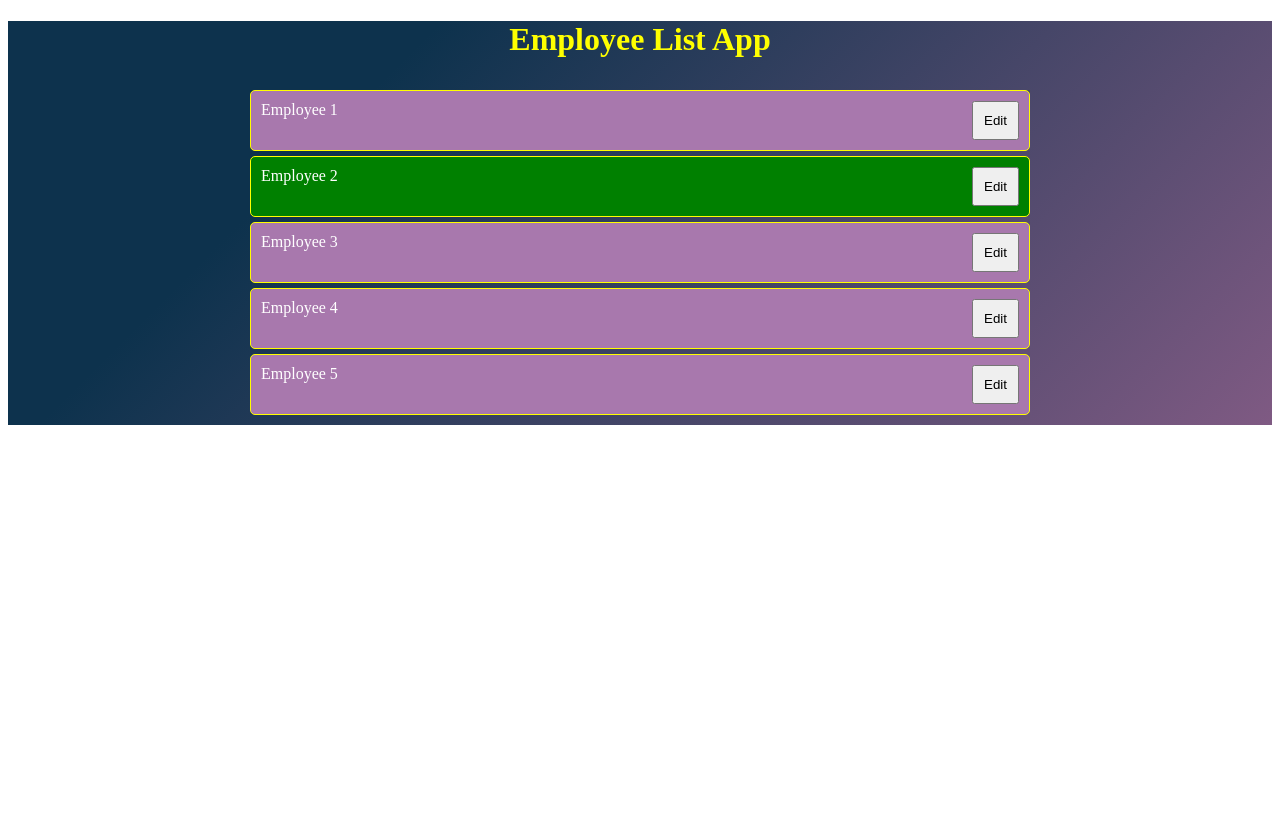
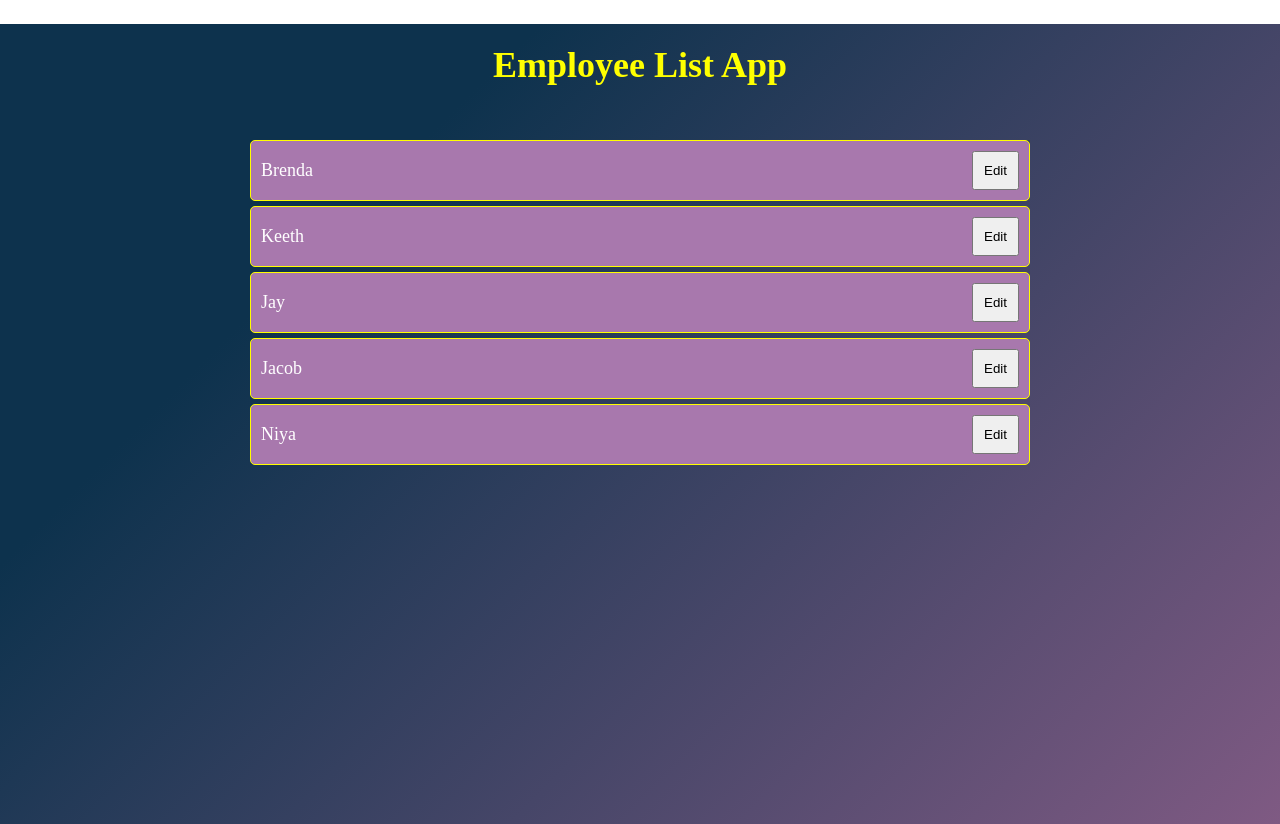
Before and after one commit to sivalay/Employee-list-app, a Vue app: page / in a window 1280 px wide. Before the commit the page ends 800 px from the top, so only its background shows below. Built offline with nearby package versions, Linux system fonts and the light colour scheme; no server answers.

Commit message:
update: Updated employee list and style

```diff
--- a/src/App.vue
+++ b/src/App.vue
@@ -10,10 +10,11 @@ import EmployeeList from './components/EmployeeList.vue'
 
 <style scoped>
 main {
-  max-height: 100vh !important;
+  min-height: 100vh;
   background-color: #7f5a83;
   background-image: linear-gradient(315deg, #7f5a83 0%, #0d324d 74%);
   background-repeat: no-repeat;
   color: #fff;
+  font-size: 18px;
 }
 </style>
--- a/src/assets/base.css
+++ /dev/null
@@ -1,86 +0,0 @@
-/* color palette from <https://github.com/vuejs/theme> */
-:root {
-  --vt-c-white: #ffffff;
-  --vt-c-white-soft: #f8f8f8;
-  --vt-c-white-mute: #f2f2f2;
-
-  --vt-c-black: #181818;
-  --vt-c-black-soft: #222222;
-  --vt-c-black-mute: #282828;
-
-  --vt-c-indigo: #2c3e50;
-
-  --vt-c-divider-light-1: rgba(60, 60, 60, 0.29);
-  --vt-c-divider-light-2: rgba(60, 60, 60, 0.12);
-  --vt-c-divider-dark-1: rgba(84, 84, 84, 0.65);
-  --vt-c-divider-dark-2: rgba(84, 84, 84, 0.48);
-
-  --vt-c-text-light-1: var(--vt-c-indigo);
-  --vt-c-text-light-2: rgba(60, 60, 60, 0.66);
-  --vt-c-text-dark-1: var(--vt-c-white);
-  --vt-c-text-dark-2: rgba(235, 235, 235, 0.64);
-}
-
-/* semantic color variables for this project */
-:root {
-  --color-background: var(--vt-c-white);
-  --color-background-soft: var(--vt-c-white-soft);
-  --color-background-mute: var(--vt-c-white-mute);
-
-  --color-border: var(--vt-c-divider-light-2);
-  --color-border-hover: var(--vt-c-divider-light-1);
-
-  --color-heading: var(--vt-c-text-light-1);
-  --color-text: var(--vt-c-text-light-1);
-
-  --section-gap: 160px;
-}
-
-@media (prefers-color-scheme: dark) {
-  :root {
-    --color-background: var(--vt-c-black);
-    --color-background-soft: var(--vt-c-black-soft);
-    --color-background-mute: var(--vt-c-black-mute);
-
-    --color-border: var(--vt-c-divider-dark-2);
-    --color-border-hover: var(--vt-c-divider-dark-1);
-
-    --color-heading: var(--vt-c-text-dark-1);
-    --color-text: var(--vt-c-text-dark-2);
-  }
-}
-
-*,
-*::before,
-*::after {
-  box-sizing: border-box;
-  margin: 0;
-  font-weight: normal;
-}
-
-body {
-  min-height: 100vh;
-  color: var(--color-text);
-  background: var(--color-background);
-  transition:
-    color 0.5s,
-    background-color 0.5s;
-  line-height: 1.6;
-  font-family:
-    Inter,
-    -apple-system,
-    BlinkMacSystemFont,
-    'Segoe UI',
-    Roboto,
-    Oxygen,
-    Ubuntu,
-    Cantarell,
-    'Fira Sans',
-    'Droid Sans',
-    'Helvetica Neue',
-    sans-serif;
-  font-size: 15px;
-  text-rendering: optimizeLegibility;
-  -webkit-font-smoothing: antialiased;
-  -moz-osx-font-smoothing: grayscale;
-}
--- a/src/assets/main.css
+++ b/src/assets/main.css
@@ -1,35 +1,4 @@
-/* @import './base.css';
-
-#app {
-  max-width: 1280px;
-  margin: 0 auto;
-  padding: 2rem;
-  font-weight: normal;
+body {
+  margin: 0;
+  padding: 0;
 }
-
-a,
-.green {
-  text-decoration: none;
-  color: hsla(160, 100%, 37%, 1);
-  transition: 0.4s;
-  padding: 3px;
-}
-
-@media (hover: hover) {
-  a:hover {
-    background-color: hsla(160, 100%, 37%, 0.2);
-  }
-}
-
-@media (min-width: 1024px) {
-  body {
-    display: flex;
-    place-items: center;
-  }
-
-  #app {
-    display: grid;
-    grid-template-columns: 1fr 1fr;
-    padding: 0 2rem;
-  }
-} */
--- a/src/components/EmployeeList.vue
+++ b/src/components/EmployeeList.vue
@@ -3,25 +3,11 @@
     <h1 class="employee-list-wrap__head">Employee List App</h1>
     <div class="list-wrapper">
       <ul class="employee-list">
-        <li class="employee-list__employee">
-          <div>Employee 1</div>
-          <a href="#"><button>Edit</button></a>
-        </li>
-        <li class="employee-list__employee employee-list__employee--green-bg">
-          <div>Employee 2</div>
-          <a href="#"><button>Edit</button></a>
-        </li>
-        <li class="employee-list__employee">
-          <div>Employee 3</div>
-          <a href="#"><button>Edit</button></a>
-        </li>
-        <li class="employee-list__employee">
-          <div>Employee 4</div>
-          <a href="#"><button>Edit</button></a>
-        </li>
-        <li class="employee-list__employee">
-          <div>Employee 5</div>
-          <a href="#"><button>Edit</button></a>
+        <li v-for="emp in employeesData" class="employee-list__employee">
+          <div>{{ emp.name }}</div>
+          <div class="employee-list__button-container">
+            <a href="#"><button>Edit</button></a>
+          </div>
         </li>
       </ul>
     </div>
@@ -29,29 +15,21 @@
 </template>
 
 <script setup lang="ts">
-// import EmployeeData from '../employee.json'
 import { onMounted, ref } from 'vue'
 import type { Employees } from '@/types'
 import axios from 'axios'
 
 const employeesData = ref<Employees[]>([])
-// console.log(EmployeeData.employees, 'Here it is')
 
 onMounted(async () => {
-  axios.get('/employee.json').then((response) => {
-    console.log(response.headers['content-type']) // should be application/json
-    console.log(response.data)
-  })
-  // try {
-  //   // const response = await fetch('../public/employee.json')
-  //   const response = await axios.get('/employee.json')
-  //   // const data = await response
-  //   console.log(response, 'response')
-  //   employeesData.value = response.data
-  //   console.log(employeesData.value, 'value')
-  // } catch (error) {
-  //   console.log('Error loading in response', error)
-  // }
+  try {
+    const response = await axios.get('/employee.json')
+    console.log(response, 'response')
+    employeesData.value = response.data.employees
+    console.log(employeesData.value, 'value')
+  } catch (error) {
+    console.log('Error loading in response', error)
+  }
 })
 </script>
 
@@ -63,6 +41,7 @@ onMounted(async () => {
   &__head {
     text-align: center;
     color: yellow;
+    padding: 20px;
   }
 
   .employee-list {
@@ -74,6 +53,7 @@ onMounted(async () => {
     &__employee {
       display: flex;
       justify-content: space-between;
+      align-items: center;
       list-style-type: none;
       background-color: #a878ad;
       border: 1px solid yellow;
@@ -88,6 +68,10 @@ onMounted(async () => {
         padding: 10px;
       }
     }
+    &__button-container {
+      display: flex;
+      gap: 5px;
+    }
   }
 }
 </style>
```
Also changed, not shown: public/employee.json (renamed from src/public/employee.json).
